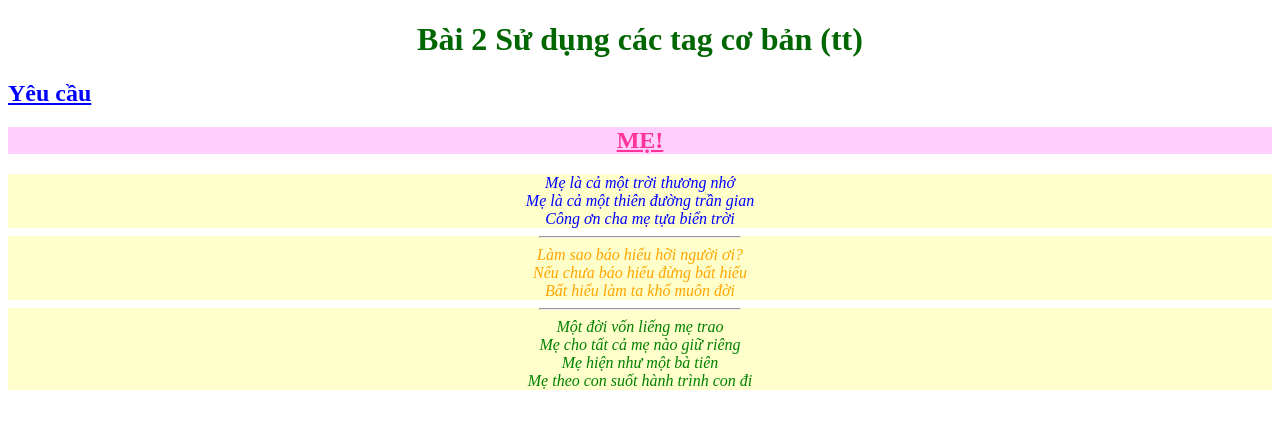
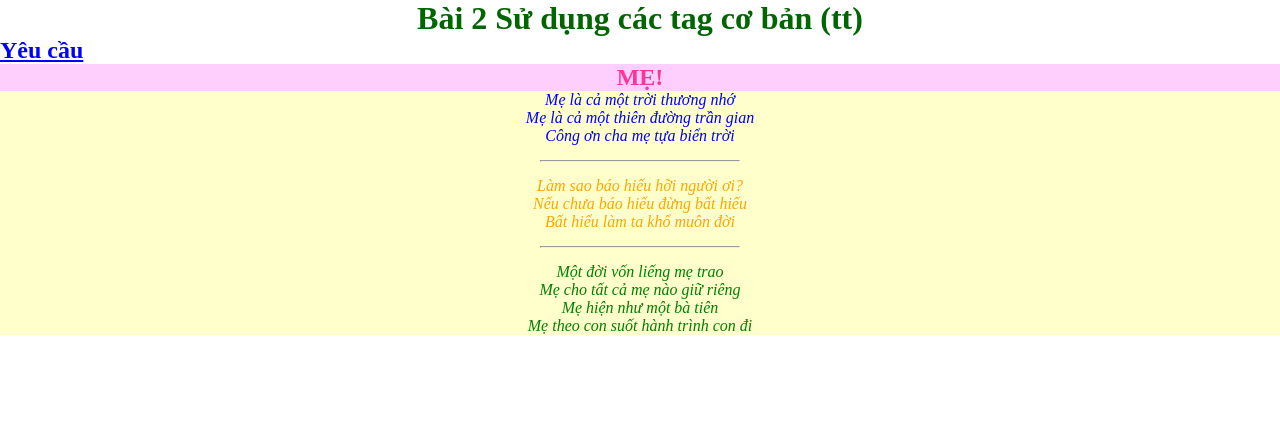
Before and after one commit to GiaKinh201/Bai-Tap, a plain HTML site: page BT2/index.html in a window 1280 px wide. Drawn offline with Linux system fonts and the light colour scheme.

Commit message:
add file css, add class

```diff
--- a/BT1/stylesheet.css
+++ b/BT1/stylesheet.css
@@ -1,12 +1,9 @@
-h1 {
+.under-line {
+    text-decoration: underline;
+}
+.bold {
+    font-weight: bold;
+}
+.center {
     text-align: center;
 }
-h2 {
-    text-decoration: underline;
-}
-.text1 {
-    font-weight: bold;
-}
-.text2 {
-    text-align: center;
-}
--- a/BT2/index.html
+++ b/BT2/index.html
@@ -7,26 +7,28 @@
     <link rel="stylesheet" href="./stylesheet.css">
 </head>
 <body>
-    <h1>Bài 2 Sử dụng các tag cơ bản (tt)</h1>
-    <h2>Yêu cầu</h2>
-    <h2 style="text-align: center; color: #ff3399; background-color: #FECFFD; font-weight: bold;">MẸ!</h2>
-    <div style="color: blue;">
+    <h1 class="center title">Bài 2 Sử dụng các tag cơ bản (tt)</h1>
+    <h2 class="text-required">Yêu cầu</h2>
+    <h2 class="mom center">MẸ!</h2>
+    <div class="wrap">
+        <div class="blue">
             Mẹ là cả một trời thương nhớ  <br>
             Mẹ là cả một thiên đường trần gian <br>
             Công ơn cha mẹ tựa biển trời
         </div>
-    <div style="color: orange;">
         <hr>
+        <div class="orange">
             Làm sao báo hiếu hỡi người ơi? <br>
             Nếu chưa báo hiếu đừng bất hiếu <br>
             Bất hiểu làm ta khổ muôn đời
         </div>
-    <div style="color: green;">
         <hr>
+        <div class="green">
             Một đời vốn liếng mẹ trao <br>
             Mẹ cho tất cả mẹ nào giữ riêng <br>
             Mẹ hiện như một bà tiên <br>
             Mẹ theo con suốt hành trình con đi
         </div>
+    </div>
 </body>
 </html>
--- a/BT2/stylesheet.css
+++ b/BT2/stylesheet.css
@@ -1,22 +1,49 @@
-h1 {
-    text-align: center;
+* {
+    box-sizing: border-box;
+    padding: 0;
+    margin: 0;
+}
+
+.title {
     color: #006600;
 }
-h2 {
+
+.text-required {
     text-decoration: underline;
     color: #00f;
 }
-.text1 {
+
+.mom {
+    color: #ff3399;
+    background-color: #FECFFD;
     font-weight: bold;
 }
-.text2 {
-    text-align: center;
-}
-div {
+
+.wrap {
     text-align: center;
     font-style: italic;
     background-color: #FFFFCC;
 }
+.blue {
+    color: blue;
+}
+
+.orange {
+    color: orange;
+}
+
+.green {
+    color: green;
+}
+
+.center {
+    text-align: center;
+}
+
+.under-line {
+    text-decoration: underline;
+}
 hr {
+    margin: 15px auto;
     width: 200px;
 }
--- a/BT3/stylesheet.css
+++ b/BT3/stylesheet.css
@@ -1,7 +1,12 @@
+*{
+    box-sizing: border-box;
+    margin: 0;
+    padding: 0;
+}
 body {
     font-family: Arial, Helvetica, sans-serif;
 }
-#wrap {
+.wrap {
     width: 550px;
     height: 450px;
     padding: 10px;
@@ -10,12 +15,12 @@ body {
     background-position: center;
     background-repeat: no-repeat;
 }
-h2 {
+.title {
     text-align: center;
     color: #FFCC00;
 }
 
-section {
+.white {
     color: #fff;
 }
 
--- a/BT4/stylesheet.css
+++ b/BT4/stylesheet.css
@@ -4,7 +4,7 @@ body p{
     line-height: 1em;
     padding: 5px 0;
 }
-#wrap {
+.wrap {
     padding: 5px;
     width: 600px;
     height: 350px;
@@ -13,6 +13,12 @@ body p{
     background-attachment: fixed;
     background-repeat: repeat;
 }
-h1 {
+.center {
     text-align: center;
 }
+
+.wrap p:first-child {
+    color: #fff;
+    background-color: #399;
+    font-style: italic;
+}
--- a/BT5/stylesheet.css
+++ b/BT5/stylesheet.css
@@ -1,13 +1,19 @@
 
-h2 {
+.center {
     text-align: center;
+}
+.red {
+    color: red;
+}
+.blue {
+    color: #0000CC;
+}
+.green {
     color: green;
 }
-font {
-    color: red;
+.background-gray {
+    background-color: #CCCCCC;
 }
-pre {
+.background-gray pre {
     padding-left: 20px;
-    background-color: #CCCCCC;
-    color: #0000CC;
 }
--- a/BT6/stylesheet.css
+++ b/BT6/stylesheet.css
@@ -1,24 +1,42 @@
-#wrap {
+* {
+    box-sizing: border-box;
+    /* margin: 0;
+    padding: 0; */
+}
+.wrap {
     width: 850px;
     margin-left: auto;
     margin-right: auto;
 }
-h2 {
+.title {
     border-style: double;
     border-color: orange;
     text-align: center;
-    color: orange;
     outline: solid 2px orange;
 }
-font {
+.red {
     color: red;
+}
+.orange {
+    color: orange;
+}
+.white {
+    color: white;
 }
 .text::first-letter {
     font-family: 'Courier New', Courier, monospace;
     font-size: 50px;
     color: red;
 }
-.yellow {
-    color: black;
+.text-right {
+    text-align: right;
+}
+.background-yellow {
     background-color: yellow;
 }
+.background-orange {
+    background-color: orange;
+}
+.under-line {
+    text-decoration: underline;
+}
```
Also changed, not shown: BT1/index.html (+4 -4 lines), BT3/index.html (+9 -4 lines), BT4/index.html (+3 -4 lines), BT5/index.html (+6 -7 lines), BT6/index.html (+8 -7 lines). Lines whose indentation alone changed are shown as unchanged.
